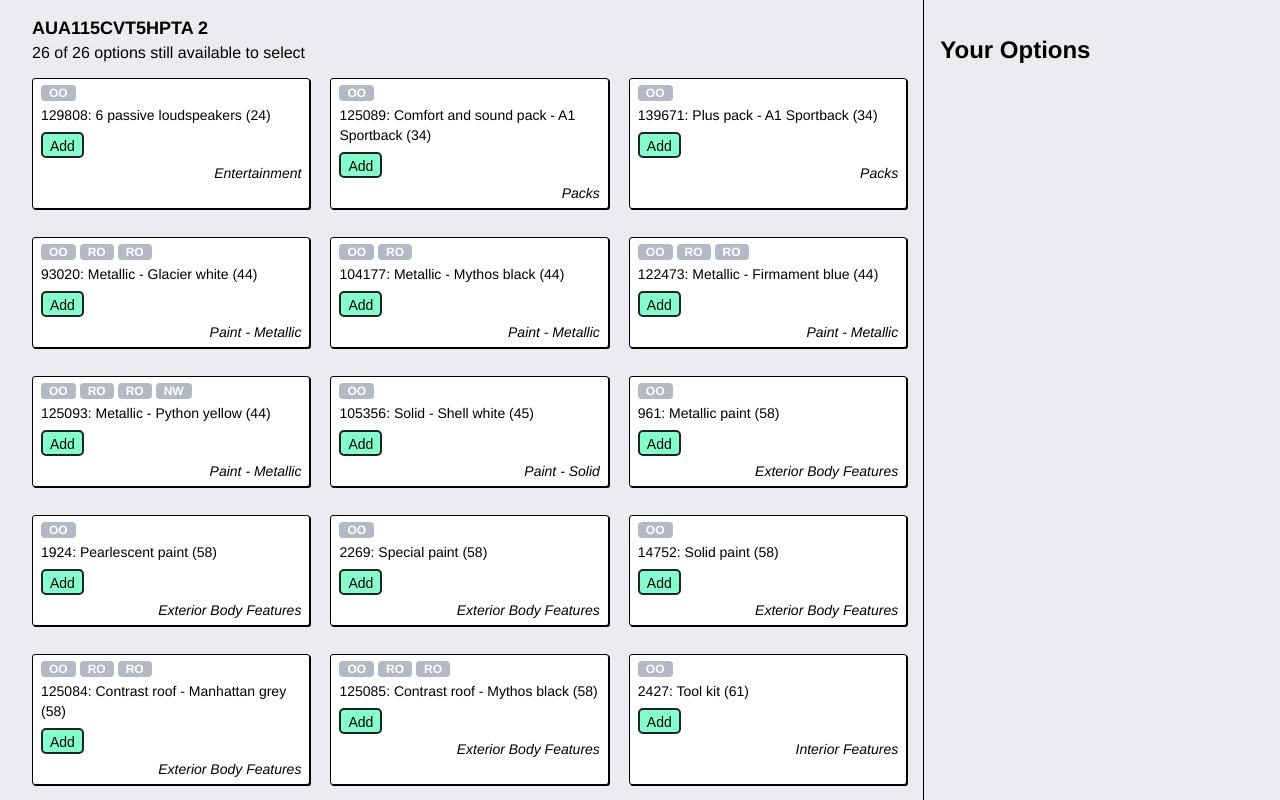
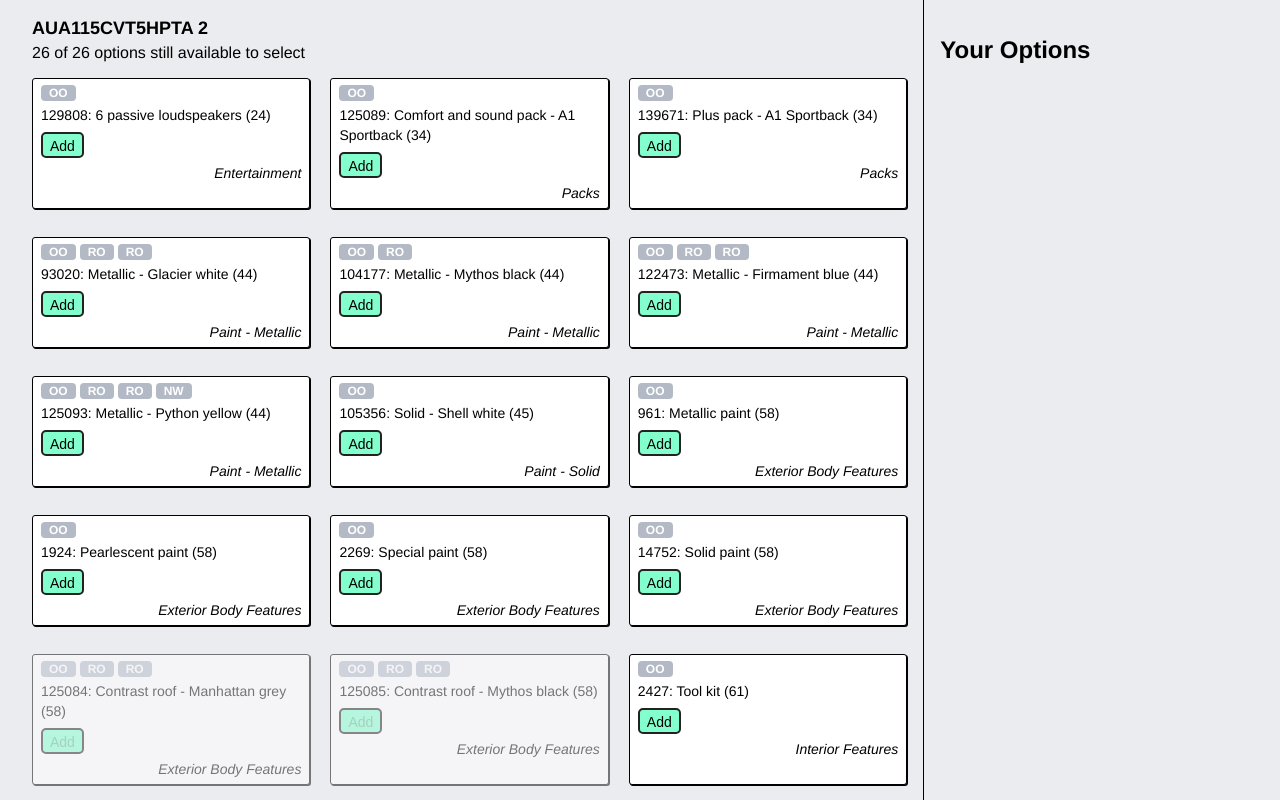
Before and after one commit to adamdawkins/options2020, a React (Create React App) app: page / in a window 1280 px wide. Shown: the top 800 px of the page. Built offline with nearby package versions, Linux system fonts and the light colour scheme.

Commit message:
Use isEnabled within options

```diff
--- a/src/App.js
+++ b/src/App.js
@@ -112,6 +112,7 @@ function App() {
               {...option}
               dispatch={dispatch}
               appliedRuleIds={state.appliedRuleIds}
+              state={state}
             />
           ))}
         </div>
--- a/src/Option.js
+++ b/src/Option.js
@@ -2,10 +2,10 @@ import React from "react";
 import classNames from "classnames";
 
 import { contains } from "./utils";
-import { isSelectable } from "./helpers";
+import { isEnabled } from "./helpers";
 
-export default function Option(option) {
-  const {
+export default function Option({
+  state,
   id,
   categoryCode,
   categoryDescription,
@@ -14,13 +14,10 @@ export default function Option(option) {
   appliedRuleIds,
   rules,
   dispatch
-  } = option;
+}) {
+  const enabled = isEnabled(id, state);
 
-  const selectable =
-    isSelected ||
-    isSelectable(rules.filter(rule => contains(rule.id, appliedRuleIds)));
-
-  const disabled = !selectable;
+  const disabled = !enabled;
 
   return (
     <div
```
Lines whose indentation alone changed are shown as unchanged.
